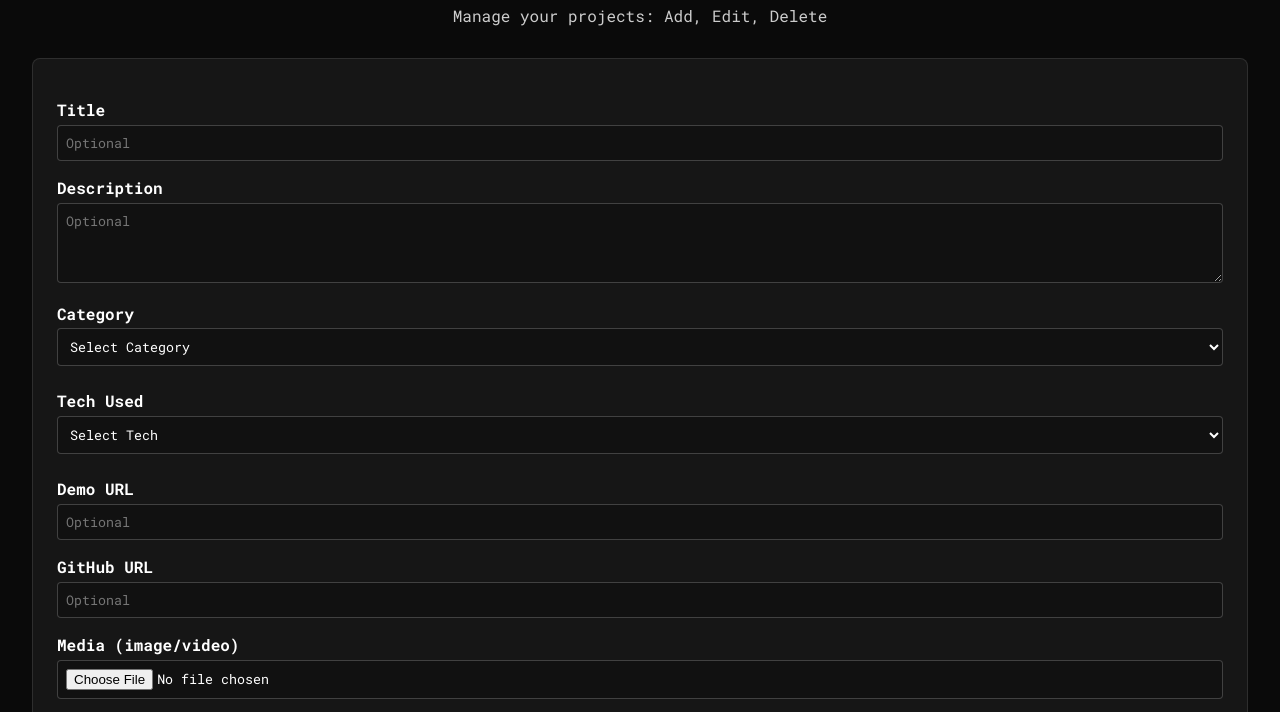
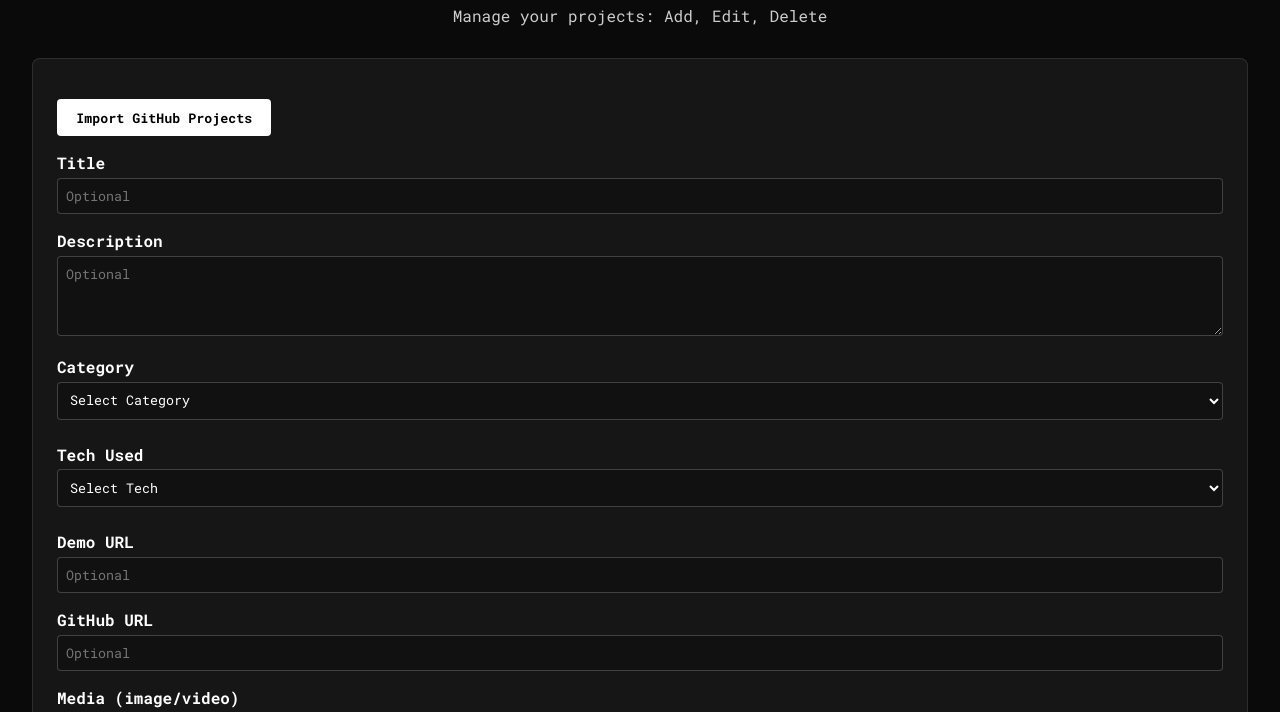
Before and after one commit to KDavis00/dev-portfolio, a website: page public/admin/admin.html in a window 1280 px wide. Shown: the part 88-800 px from the top of the page. Drawn offline with Linux system fonts and the light colour scheme; no server answers.

Commit message:
Update admin.html
added button to import from github api

```diff
--- a/public/admin/admin.html
+++ b/public/admin/admin.html
@@ -14,6 +14,7 @@
 
   <!-- Add/Edit Form -->
   <section id="add-project">
+    <button id="importGitHubBtn">Import GitHub Projects</button>
     <form id="projectForm">
       <label for="title">Title</label>
       <input type="text" id="title" placeholder="Optional">
```
